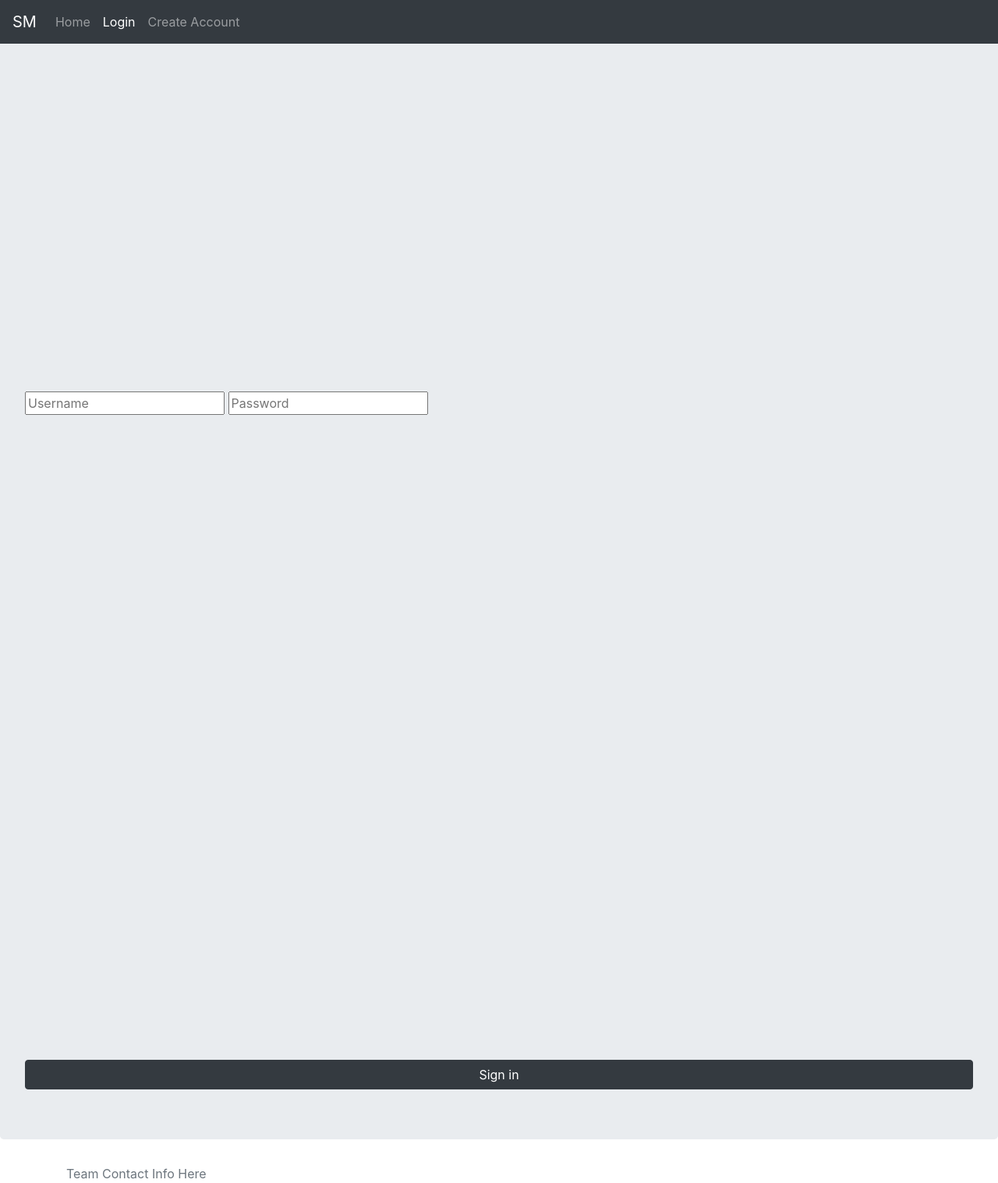
After one commit to JashVaidya/Sports-Manager, a PHP site: page /login.php in a window 1280 px wide. The commit adds this page. Shown: the whole page at 78% size. Run offline with PHP 8.4, Linux system fonts and the light colour scheme.

```diff
--- /dev/null
+++ b/PHP/login.php
@@ -0,0 +1,78 @@
+<!DOCTYPE html>
+<?php session_start();?>
+<html lang="en">
+<head>
+    <meta charset="utf-8">
+    <meta name="viewport" content="width=device-width, initial-scale=1, shrink-to-fit=no">
+    <link rel="stylesheet" href="https://stackpath.bootstrapcdn.com/bootstrap/4.1.3/css/bootstrap.min.css"
+          integrity="sha384-MCw98/SFnGE8fJT3GXwEOngsV7Zt27NXFoaoApmYm81iuXoPkFOJwJ8ERdknLPMO" crossorigin="anonymous">
+    <link rel="stylesheet" href="../CSS/custom.css">
+    <title>Login</title>
+</head>
+<body>
+<nav class="navbar navbar-expand-md navbar-dark bg-dark fixed-top">
+    <a class="navbar-brand" href="index.php">SM</a>
+    <button class="navbar-toggler" type="button" data-toggle="collapse" data-target="#navbarSupportedContent"
+            aria-controls="navbarSupportedContent" aria-expanded="false" aria-label="Toggle navigation">
+        <span class="navbar-toggler-icon"></span>
+    </button>
+
+    <div class="collapse navbar-collapse" id="navbarSupportedContent">
+        <ul class="navbar-nav mr-auto">
+
+            <li class="nav-item">
+                <a class="nav-link" href="index.php">Home<span class="sr-only">(current)</span></a>
+            </li>
+            <li class="nav-item active">
+                <a class="nav-link" href="login.php">Login</a>
+            </li>
+            <li class="nav-item">
+                <a class="nav-link" href="createAccount.php">Create Account</a>
+            </li>
+        </ul>
+    </div>
+</nav>
+
+<div id="loginbg" class="jumbotron">
+  <div class="glass-signin-join">
+    <form onsubmit="return val()" action="account.php" class="form-signin" method="post">
+      <input id="un" style="margin-top:12%;left:10%;" name="loginUser" type="text" class="form-ui" placeholder="Username">
+      <input id="pw" style="margin-top:36%;left:10%;" name="loginPass" type="password" class="form-ui" placeholder="Password">
+	  <div id="error" style="left:18%;">
+		<p id="message"></p>
+	  </div>
+      <button id="btn" style="margin-top:68%;left:10.5%;" class="btn btn-md btn-dark btn-block form-btn" type="submit">
+		Sign in
+	  </button>
+    </form>
+  </div>
+</div>
+<footer class="footer">
+    <div class="container">
+        <span class="text-muted">Team Contact Info Here</span>
+    </div>
+</footer>
+</body>
+
+<script>
+	function val() {
+		let error = document.querySelector('#error');
+		let message = document.querySelector('#message');
+		let un = document.querySelector('#un');
+		let pw = document.querySelector('#pw');
+
+		if ((un.value === '' || pw.value === '')) {
+			message.innerHTML = 'Fields must contain characters.';
+			error.style.visibility = 'visible';
+			return false;
+		}
+		else if (un.value.length > 20 || pw.value.length > 20) {
+			message.innerHTML = 'Fields must be less than 20 characters.';
+			error.style.visibility = 'visible';
+			return false;
+		}
+		return true;
+	}
+</script>
+
+</html>
```
Also changed, not shown: PHP/results.php (added, +13 -0 lines), PHP/teamSearch.php (+6 -6 lines).
